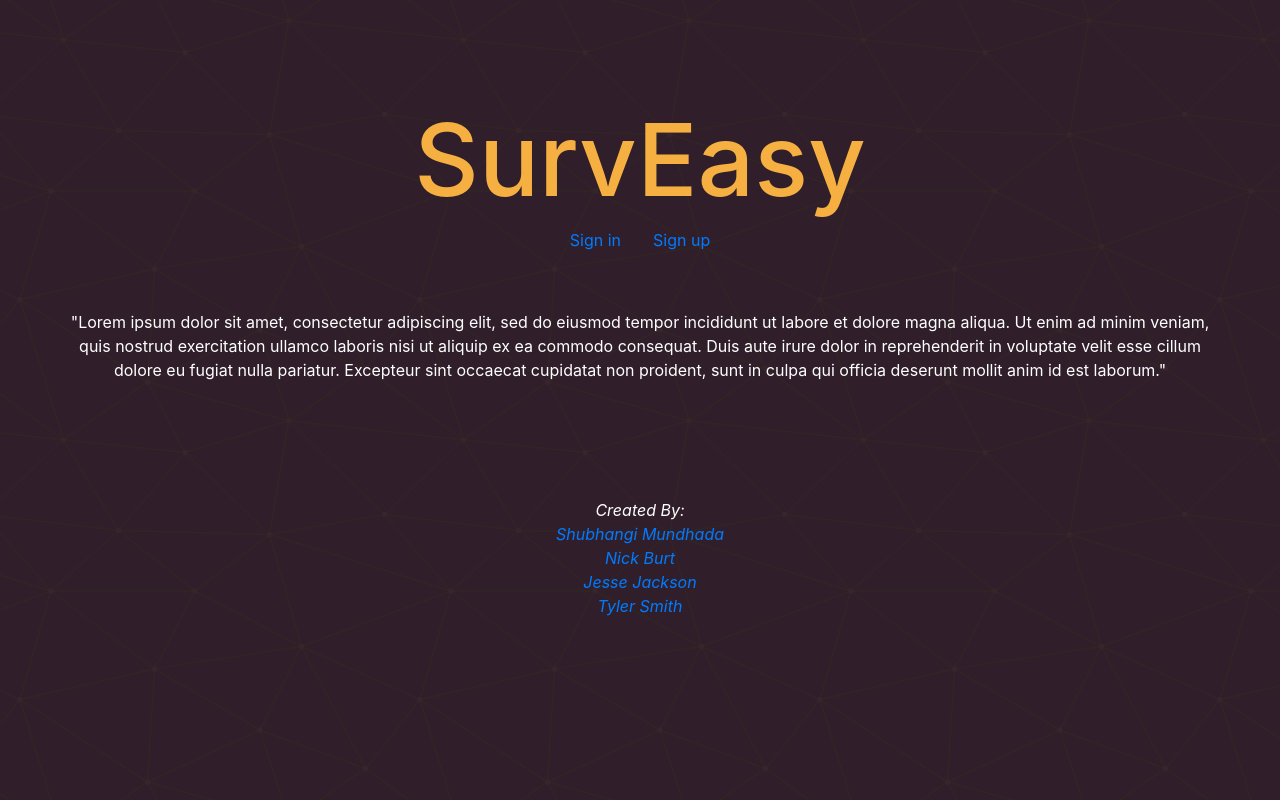
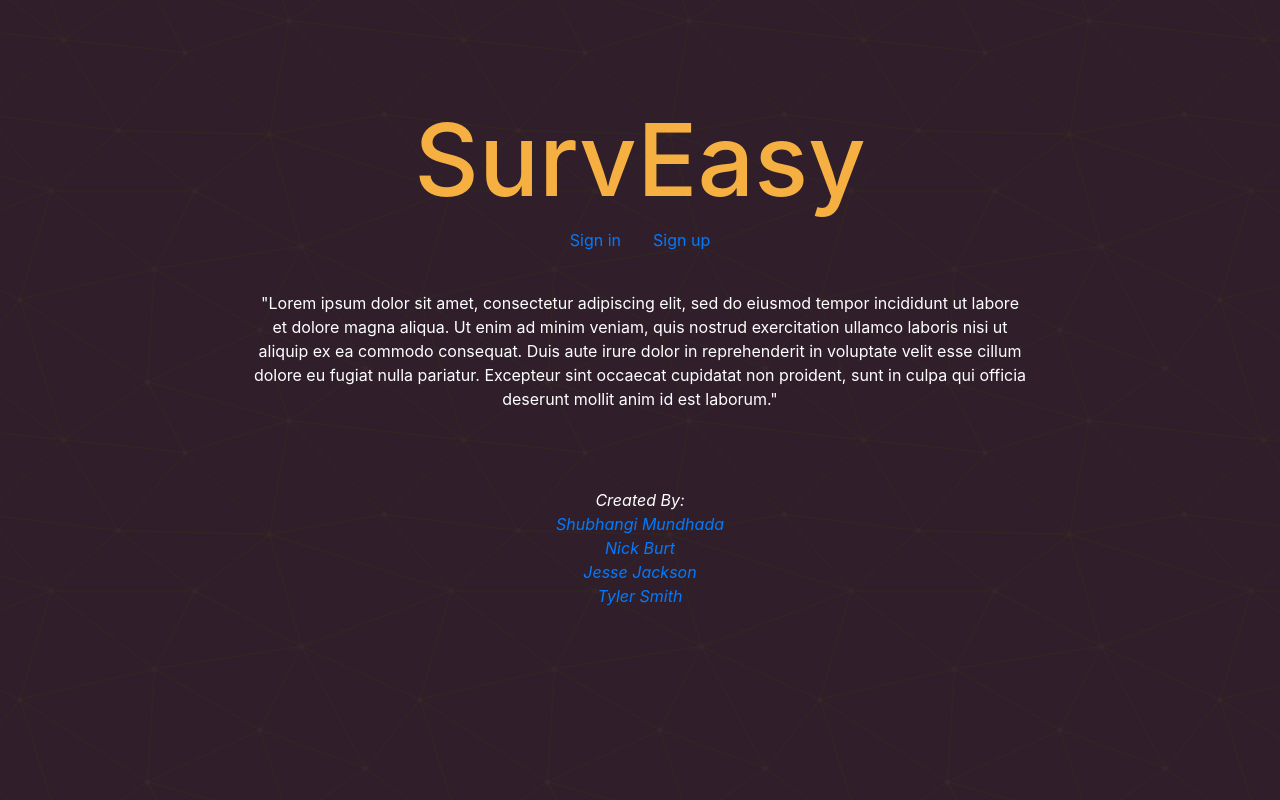
Before and after one commit to tylerdrewwork/Surveasy, a React (Create React App) app in the folder client/: page / in a window 1280 px wide. Built offline with nearby package versions, Linux system fonts and the light colour scheme; the HTML template or start-up script is replaced by a standard one.

Commit message:
style: condensed max-width on landing

```diff
--- a/client/src/app.css
+++ b/client/src/app.css
@@ -37,6 +37,8 @@ h1.title {
 
 .back-div {
   height: 100%;
+  max-width: 70%;
+  margin: 0 auto;
   display: -webkit-box;
   display: -ms-flexbox;
   display: flex;
--- a/client/src/app.scss
+++ b/client/src/app.scss
@@ -32,6 +32,9 @@ h1.title {
 
 .back-div {
     height: 100%;
+    max-width: 70%;
+    margin: 0 auto;
+
     display: flex;
     flex-direction: column;
     margin-bottom : 40px;
```
